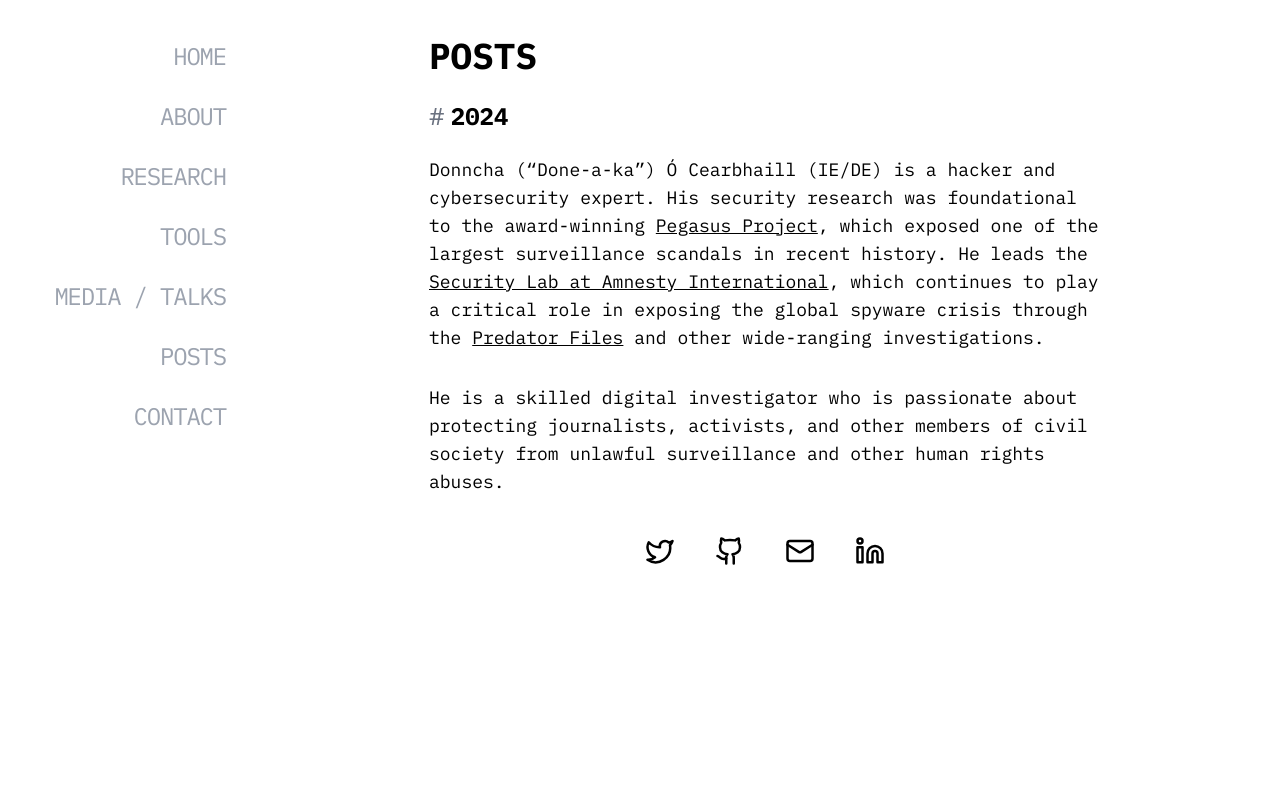
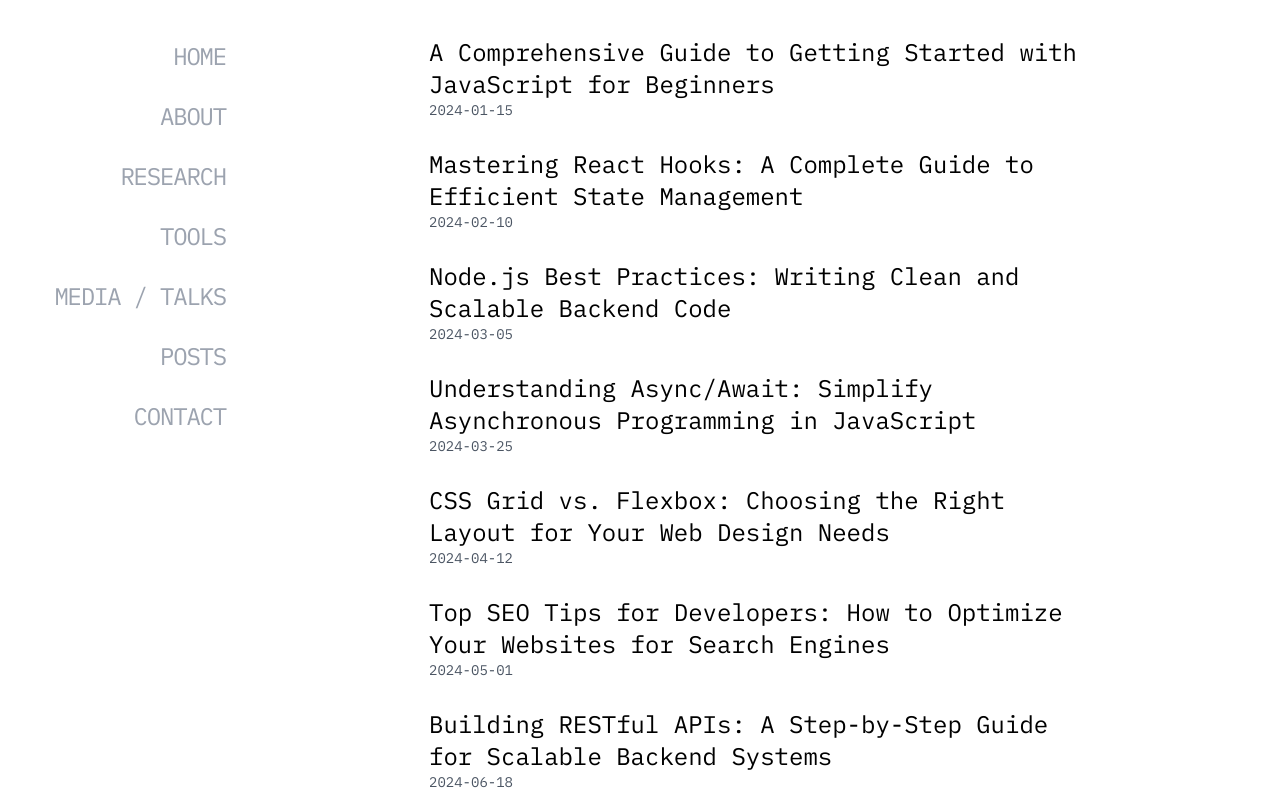
Before and after one commit to SudoCode7/yourlocalhost, a Next.js app: page /posts in a window 1280 px wide. Shown: the top 800 px of the page. Built offline with nearby package versions, Linux system fonts and the light colour scheme.

Commit message:
Updated posts page and added support for code and pre tags

```diff
--- /dev/null
+++ b/app/components/Code.jsx
@@ -0,0 +1,5 @@
+export default function Code({children, ...props}) {
+    return (
+      <code {...props}>{children}</code>
+    )
+}
--- /dev/null
+++ b/app/components/Pre.jsx
@@ -0,0 +1,5 @@
+export default function Pre({children, ...props}) {
+    return (
+      <pre {...props}>{children}</pre>
+    )
+}
--- a/app/components/RenderFromMd.jsx
+++ b/app/components/RenderFromMd.jsx
@@ -14,6 +14,8 @@
 import UnOrderedList from "../components/UnOrderedList";
 import OrderedList from "../components/OrderedList";
 import List from "../components/List";
+import Code from "../components/Code";
+import Pre from "../components/Pre";
 
 export default function RenderFromMd({ filePath }) {
 
@@ -86,6 +88,18 @@
                         props: {
                             className: "my-1 before:content-['-'] before:mr-2"
                         }
+                    },
+                    code: {
+                        component: Code,
+                        props: {
+                            className: "bg-gray-100 text-slate-800 px-2 py-1 rounded font-mono text-sm"
+                        }
+                    },
+                    pre: {
+                        component: Pre,
+                        props: {
+                            className: "bg-gray-100 text-white p-4 rounded-lg overflow-x-auto text-sm font-mono shadow-md border border-gray-700"
+                        }
                     }
                 }
             }}
--- /dev/null
+++ b/app/posts/[slug]/page.jsx
@@ -0,0 +1,17 @@
+import RenderFromMd from '../../components/RenderFromMd'
+import blogData from '../blogData.js';
+
+export async function generateStaticParams() {
+    return blogData.map((blog) => ({
+      slug: blog.slug,
+    }))
+  }
+
+export default async function Page({ params }) {
+    const slug = (await params).slug;
+    const blog = blogData.filter((blog) => blog.slug === slug);
+    const filePath = blog[0].blogFile;
+    return (
+        <RenderFromMd filePath={filePath} />
+    )
+}
--- /dev/null
+++ b/app/posts/blogData.js
@@ -0,0 +1,72 @@
+export default [
+  {
+    id: 1,
+    slug: 'introduction-to-javascript',
+    blogFile: '/blog1.md',
+    date: '2024-01-15',
+    title: 'A Comprehensive Guide to Getting Started with JavaScript for Beginners',
+  },
+  {
+    id: 2,
+    slug: 'mastering-react-hooks',
+    blogFile: '/blog2.md',
+    date: '2024-02-10',
+    title: 'Mastering React Hooks: A Complete Guide to Efficient State Management',
+  },
+  {
+    id: 3,
+    slug: 'nodejs-best-practices',
+    blogFile: '/blog1.md',
+    date: '2024-03-05',
+    title: 'Node.js Best Practices: Writing Clean and Scalable Backend Code',
+  },
+  {
+    id: 4,
+    slug: 'understanding-async-await',
+    blogFile: '/blog2.md',
+    date: '2024-03-25',
+    title: 'Understanding Async/Await: Simplify Asynchronous Programming in JavaScript',
+  },
+  {
+    id: 5,
+    slug: 'css-grid-vs-flexbox',
+    blogFile: '/blog1.md',
+    date: '2024-04-12',
+    title: 'CSS Grid vs. Flexbox: Choosing the Right Layout for Your Web Design Needs',
+  },
+  {
+    id: 6,
+    slug: 'seo-tips-for-developers',
+    blogFile: '/blog2.md',
+    date: '2024-05-01',
+    title: 'Top SEO Tips for Developers: How to Optimize Your Websites for Search Engines',
+  },
+  {
+    id: 7,
+    slug: 'building-restful-apis',
+    blogFile: '/blog1.md',
+    date: '2024-06-18',
+    title: 'Building RESTful APIs: A Step-by-Step Guide for Scalable Backend Systems',
+  },
+  {
+    id: 8,
+    slug: 'introduction-to-web3',
+    blogFile: '/blog2.md',
+    date: '2024-07-08',
+    title: 'An Introduction to Web3: Exploring the Future of Decentralized Applications',
+  },
+  {
+    id: 9,
+    slug: 'debugging-in-chrome-devtools',
+    blogFile: '/blog1.md',
+    date: '2024-08-20',
+    title: 'Debugging Made Easy: A Developer’s Guide to Using Chrome DevTools Effectively',
+  },
+  {
+    id: 10,
+    slug: 'writing-efficient-sql-queries',
+    blogFile: '/blog2.md',
+    date: '2024-09-14',
+    title: 'Writing Efficient SQL Queries: Techniques to Optimize Database Performance',
+  },
+];
--- a/app/posts/page.jsx
+++ b/app/posts/page.jsx
@@ -1,7 +1,25 @@
-import RenderFromMd from '../components/RenderFromMd';
+import Link from 'next/link.js';
+import Socials from '../components/Socials.jsx';
+import blogData from './blogData.js';
 
 export default function Posts() {
   return (
-    <RenderFromMd filePath="/posts.md" />
+    <div className='mt-20 md:mt-9 max-w-2xl'>
+        <div>
+          <ul className='flex flex-col gap-7'>
+            {blogData.map((blog) => (
+              <li key={blog.id}>
+                <Link href={`/posts/${blog.slug}`}>
+                  <h1 className='text-2xl'>{blog.title}</h1>
+                  <p className='text-gray-600 text-sm'>{blog.date}</p>
+                </Link>
+              </li>
+            ))}
+          </ul>
+        </div>
+        <div className="grid place-content-center my-6">
+            <Socials />
+        </div>
+    </div>
   );
 }
--- a/next.config.mjs
+++ b/next.config.mjs
@@ -1,6 +1,4 @@
 /** @type {import('next').NextConfig} */
-const nextConfig = {
-    distDir: 'build',
-};
+const nextConfig = {};
 
 export default nextConfig;
```
Also changed, not shown: public/blog1.md (added, +7 -0 lines), public/blog2.md (added, +7 -0 lines).
